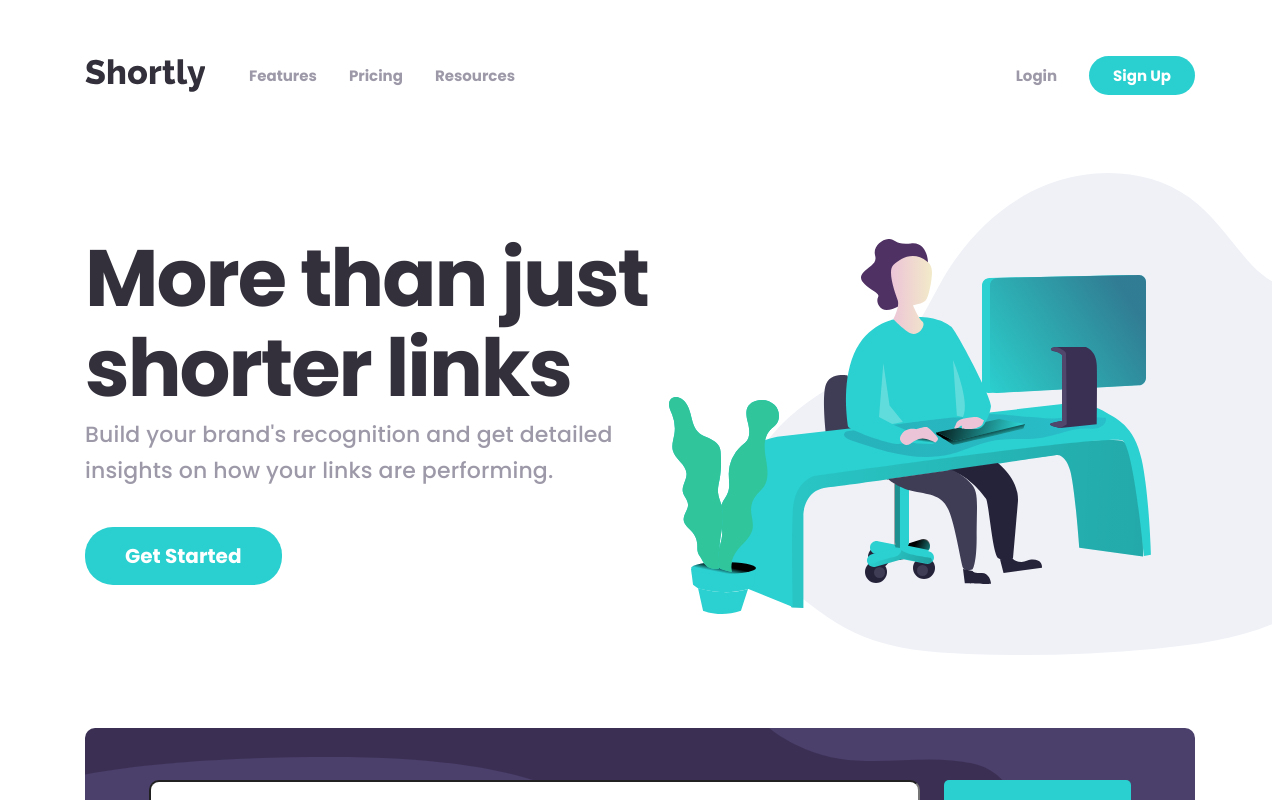
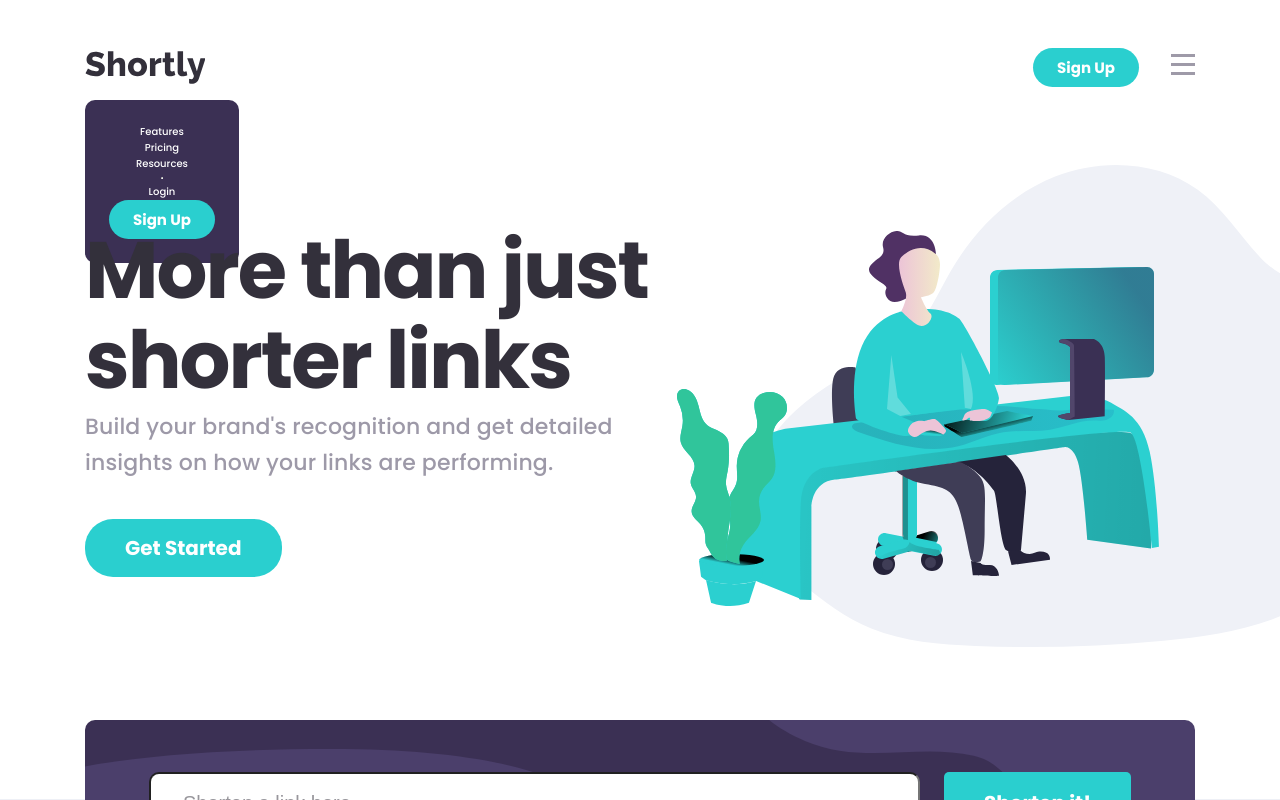
Before and after one commit to andythefan1/url-shortly-design-challenge, a React (Create React App) app: page / in a window 1280 px wide. Shown: the top 800 px of the page. Built offline with nearby package versions, Linux system fonts and the light colour scheme.

Commit message:
fixing mobile containers width, box-sizing

```diff
--- a/src/App.css
+++ b/src/App.css
@@ -1,10 +1,22 @@
-/* LAYOUT */
+/* MOBILE (375px / 16px = 23.4375) */
+@media (max-width: 23.44em) {
+	.container-centered {
+		width: 100%;
+		padding: 0 2.4rem;
+	}
+
+	main,
+	footer {
+		display: none;
+	}
+}
+
+/* DESKTOP */
 .shortly-app {
 	display: flex;
 	flex-direction: column;
 	justify-content: center;
 	max-width: 144rem;
-	margin: 0 auto;
 	color: var(--var-blue-dark);
 }
 
@@ -18,6 +30,12 @@ footer {
 	background-color: var(--var-violet-darkest);
 }
 
+.container-centered {
+	margin: 0 auto;
+	max-width: 1110px;
+}
+
+/* SECTIONS */
 section.landing {
 	height: 66.4rem;
 	position: relative;
@@ -46,17 +64,32 @@ section.call-to-action {
 	background-image: url('/src/assets/bg-boost-desktop.svg');
 }
 
-.call-to-action-container {
+/* COMPONENTS */
+.card {
+	background-color: var(--var-white);
+	border-radius: 5px;
+	padding: 1.8rem 3.2rem;
+}
+
+.shorten-url-list {
 	display: flex;
 	flex-direction: column;
-	row-gap: 3.2rem;
-	align-items: center;
-	padding: 5.7rem 0;
+	row-gap: 1.6rem;
 }
 
-.container-centered {
-	margin: 0 auto;
-	max-width: 1110px;
+.more-info-cards {
+	display: flex;
+	flex-wrap: wrap;
+	justify-content: space-between;
+	padding-bottom: 20.8rem;
+}
+
+.info-card:nth-child(2) {
+	top: 4.4rem;
+}
+
+.info-card:nth-child(3) {
+	top: 8.8rem;
 }
 
 .more-info-container {
@@ -81,23 +114,21 @@ section.call-to-action {
 	max-width: 54rem;
 }
 
-.more-info-cards {
-	display: flex;
-	flex-wrap: wrap;
-	justify-content: space-between;
-	padding-bottom: 20.8rem;
+.landing-background {
+	position: absolute;
+	top: 3rem;
+	right: -13rem;
 }
 
-.info-card:nth-child(2) {
-	top: 4.4rem;
+.call-to-action-container {
+	display: flex;
+	flex-direction: column;
+	row-gap: 3.2rem;
+	align-items: center;
+	padding: 5.7rem 0;
 }
-.info-card:nth-child(3) {
-	top: 8.8rem;
-}
-/* SECTIONS */
 
 /* GENERAL STYLES */
-
 .rounded {
 	border-radius: 10px;
 }
@@ -105,21 +136,3 @@ section.call-to-action {
 .rounded-large {
 	border-radius: 28px;
 }
-
-.card {
-	background-color: var(--var-white);
-	border-radius: 5px;
-	padding: 1.8rem 3.2rem;
-}
-
-.landing-background {
-	position: absolute;
-	top: 3rem;
-	right: -13rem;
-}
-
-.shorten-url-list {
-	display: flex;
-	flex-direction: column;
-	row-gap: 1.6rem;
-}
--- a/src/containers/Header/index.jsx
+++ b/src/containers/Header/index.jsx
@@ -1,5 +1,6 @@
 import { Button } from '../../components/Button';
 import { Logo } from '../../components/Logo';
+import { ReactComponent as MenuIcon } from '../../assets/icons/icon-hamburger-menu.svg';
 
 import './styles.css';
 
@@ -8,29 +9,33 @@ export const Header = () => {
 		<nav className='header'>
 			<ul className='nav-bar'>
 				<Logo></Logo>
-				<li>
+				<li className='nav-link'>
 					<a className='' href='/'>
 						Features
 					</a>
 				</li>
-				<li>
+				<li className='nav-link'>
 					<a className='' href='/'>
 						Pricing
 					</a>
 				</li>
-				<a className='' href='/'>
-					Resources
-				</a>
+				<li className='nav-link'>
+					<a className='' href='/'>
+						Resources
+					</a>
+				</li>
 			</ul>
-
 			<ul className='nav-bar'>
-				<li>
+				<li className='nav-link'>
 					<a className='' href='/'>
 						Login
 					</a>
 				</li>
-				<li>
+				<li className='nav-link'>
 					<Button isRounded>Sign Up</Button>
+				</li>
+				<li className=''>
+					<MenuIcon></MenuIcon>
 				</li>
 			</ul>
 		</nav>
--- a/src/containers/Header/styles.css
+++ b/src/containers/Header/styles.css
@@ -29,3 +29,14 @@ a:focus {
 .nav-bar .logo {
 	padding-right: 1.2rem;
 }
+
+/* MOBILE (375px / 16px = 23.4375) */
+@media (max-width: 23.44em) {
+	.nav-bar .nav-link {
+		display: none;
+	}
+
+	.header {
+		padding: 4rem 0;
+	}
+}
--- /dev/null
+++ b/src/containers/NavMenu/index.jsx
@@ -0,0 +1,28 @@
+import { Button } from '../../components/Button';
+
+import './styles.css';
+
+export const NavMenu = () => {
+	return (
+		<nav className='nav-menu rounded'>
+			<ul>
+				<li className='nav-link'>
+					<a href='/'>Features</a>
+				</li>
+				<li className='nav-link'>
+					<a href='/'>Pricing</a>
+				</li>
+				<li className='nav-link'>
+					<a href='/'>Resources</a>
+				</li>
+				<hr />
+				<li className='nav-link'>
+					<a href='/'>Login</a>
+				</li>
+				<li className='nav-link'>
+					<Button isRounded>Sign Up</Button>
+				</li>
+			</ul>
+		</nav>
+	);
+};
--- /dev/null
+++ b/src/containers/NavMenu/styles.css
@@ -0,0 +1,17 @@
+.nav-menu {
+	position: absolute;
+	top: 10rem;
+
+	background-color: var(--var-violet-dark);
+	padding: 2.4rem;
+}
+
+.nav-menu ul {
+	display: flex;
+	flex-direction: column;
+	align-items: center;
+}
+
+.nav-link a {
+	color: var(--var-white);
+}
--- a/src/containers/Shortly/index.jsx
+++ b/src/containers/Shortly/index.jsx
@@ -2,6 +2,7 @@ import { useShortenURL } from '../../hooks/useShortenURL';
 import { useShortenedURLs } from '../../hooks/useShortenedURLs';
 import { ShortenURLForm } from '../../components/ShortenURLForm';
 import { ShortenedURLCard } from '../../components/ShortenedURLCard';
+import { NavMenu } from '../NavMenu';
 import { Button } from '../../components/Button';
 import { Header } from '../Header';
 import { Hero } from '../Hero';
@@ -50,11 +51,11 @@ export const Shortly = () => {
 		}
 	};
 
-	console.log('shortenedURLs: ', shortenedURLs);
 	return (
 		<div className='shortly-app'>
 			<header>
 				<div className='container-centered'>
+					<NavMenu></NavMenu>
 					<Header></Header>
 				</div>
 			</header>
--- a/src/index.css
+++ b/src/index.css
@@ -31,10 +31,17 @@
 - [Ionicons](https://ionicons.com)
 */
 
+* {
+	box-sizing: border-box;
+}
+
+*,
+*:before,
+*:after {
+	box-sizing: inherit;
+}
+
 html {
-	margin: 0;
-	padding: 0;
-	box-sizing: border-box;
 	-webkit-font-smoothing: antialiased;
 	-moz-osx-font-smoothing: grayscale;
 
@@ -72,11 +79,17 @@ html {
 	font-size: 62.5%;
 }
 
+body {
+	margin: 0;
+	padding: 0;
+}
+
 a,
 a:visited,
 a:hover,
 a:active,
 a:focus {
+	cursor: pointer;
 	text-decoration: none;
 }
 
```
Also changed, not shown: src/assets/icons/icon-hamburger-menu.svg (added), src/containers/Footer/queries.css (added).
